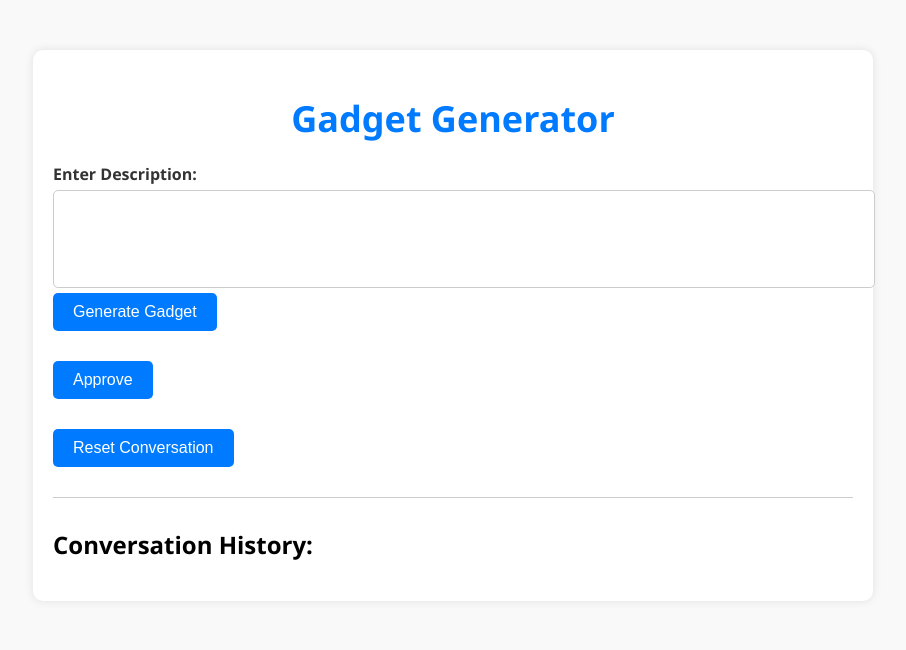
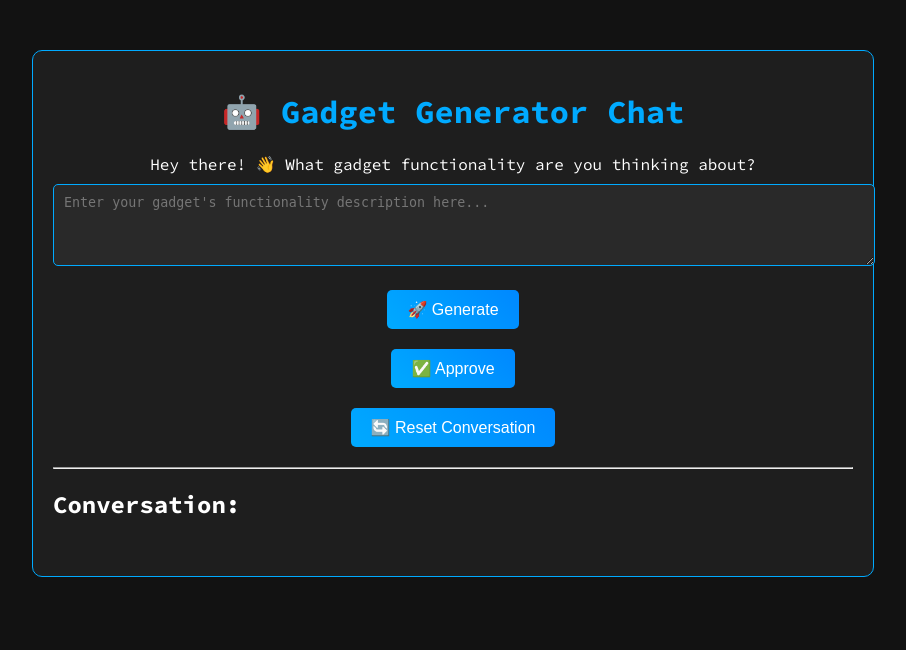
Before and after one commit to Ohadforman/ZF_ele_app, a Flask app: page / in a window 1280 px wide. Shown: the top 650 px of the page, without its empty margins (187-1093 px from the left). Run offline with Flask 3, Linux system fonts and the light colour scheme.

Commit message:
Flask work bot make

```diff
--- a/templates/index.html
+++ b/templates/index.html
@@ -3,110 +3,143 @@
 <head>
     <meta charset="UTF-8">
     <meta name="viewport" content="width=device-width, initial-scale=1.0">
-    <title>Gadget Generator</title>
+    <title>🤖 Gadget Generator Chat</title>
     <link rel="stylesheet" href="https://cdnjs.cloudflare.com/ajax/libs/font-awesome/5.15.4/css/all.min.css">
+    <link href="https://fonts.googleapis.com/css2?family=Source+Code+Pro:wght@400;700&display=swap" rel="stylesheet">
     <style>
+        :root {
+            --background-color: #121212;
+            --primary-color: #0af;
+            --secondary-color: #08f;
+            --text-color: #fff;
+            --accent-color: #ff4081;
+            --chat-background: #242424;
+            --input-background: #292929;
+            --message-user-bg: #007bff;
+            --message-system-bg: #666;
+        }
         body {
-            font-family: 'Segoe UI', Tahoma, Geneva, Verdana, sans-serif;
+            font-family: 'Source Code Pro', monospace;
             margin: 0;
             padding: 0;
-            background-color: #f9f9f9;
+            background-color: var(--background-color);
+            color: var(--text-color);
         }
         .container {
             max-width: 800px;
             margin: 50px auto;
             padding: 20px;
-            background-color: #fff;
+            background-color: #1e1e1e;
             border-radius: 10px;
-            box-shadow: 0 0 10px rgba(0, 0, 0, 0.1);
+            border: 1px solid var(--primary-color);
         }
         h1 {
             text-align: center;
-            color: #007bff;
-            margin-bottom: 20px;
-            font-size: 36px;
+            color: var(--primary-color);
         }
         form {
-            margin-bottom: 30px;
+            margin: 20px 0;
         }
         label {
             display: block;
-            font-weight: bold;
-            margin-bottom: 5px;
-            color: #333;
+            margin-bottom: 10px;
+            text-align: center;
+        }
+        input[type="submit"], .btn {
+            background: linear-gradient(45deg, var(--primary-color), var(--secondary-color));
+            border: none;
+            color: var(--text-color);
+            padding: 10px 20px;
+            cursor: pointer;
+            transition: transform 0.2s, box-shadow 0.2s;
+            border-radius: 5px;
+            display: block;
+            width: auto;
+            margin: 10px auto;
+            font-size: 1rem;
+        }
+        input[type="submit"]:hover, .btn:hover {
+            transform: scale(1.05);
+            box-shadow: 0 0 15px var(--primary-color);
         }
         textarea {
             width: 100%;
             padding: 10px;
-            font-size: 16px;
-            border: 1px solid #ccc;
+            background-color: var(--input-background);
+            border: 1px solid var(--primary-color);
+            color: var(--text-color);
             border-radius: 5px;
-            resize: none;
-        }
-        input[type="submit"], .btn {
-            padding: 10px 20px;
-            font-size: 16px;
-            color: #fff;
-            border: none;
-            border-radius: 5px;
-            cursor: pointer;
-            transition: background-color 0.3s ease;
-        }
-        input[type="submit"] {
-            background-color: #007bff;
-        }
-        input[type="submit"]:hover, .btn:hover {
-            background-color: #0056b3;
-        }
-        .btn-secondary {
-            background-color: #6c757d;
-        }
-        .btn-secondary:hover {
-            background-color: #545b62;
-        }
-        hr {
-            border: none;
-            border-top: 1px solid #ccc;
-            margin: 30px 0;
+            resize: vertical;
+            margin-bottom: 10px;
         }
         .conversation {
+            background-color: var(--chat-background);
+            padding: 10px;
+            border-radius: 5px;
             list-style-type: none;
             padding: 0;
-            margin: 0;
+            margin-top: 20px;
+            overflow-y: auto;
+            max-height: 400px;
         }
         .conversation li {
+            padding: 10px;
             margin-bottom: 10px;
+            border-radius: 5px;
+            background-color: var(--message-system-bg);
+            position: relative;
+            max-width: 80%;
+            word-wrap: break-word;
         }
-        .user {
-            color: #333;
+        .user, .user-message {
+            color: var(--text-color);
+            background-color: var(--message-user-bg);
+            align-self: flex-end;
+            text-align: right;
+            margin-left: auto;
+            border-radius: 10px;
         }
-        .system {
-            color: #007bff;
+        .system, .system-message {
+            color: var(--text-color);
+            background-color: var(--message-system-bg);
+            text-align: left;
+            border-radius: 10px;
         }
     </style>
 </head>
 <body>
     <div class="container">
-        <h1>Gadget Generator</h1>
+        <h1>🤖 Gadget Generator Chat</h1>
         <form method="POST">
-            <label for="description">Enter Description:</label>
-            <textarea id="description" name="description" rows="4" required></textarea>
-            <input type="submit" name="submit" value="Generate Gadget" class="btn">
+            <label for="description">Hey there! 👋 What gadget functionality are you thinking about?</label>
+            <textarea id="description" name="description" rows="4" required placeholder="Enter your gadget's functionality description here..."></textarea>
+            <input type="submit" name="submit" value="🚀 Generate" class="btn">
         </form>
         <form method="POST" action="{{ url_for('approve') }}">
-            <input type="submit" name="approve" value="Approve" class="btn btn-secondary">
+            <input type="submit" name="approve" value="✅ Approve" class="btn">
         </form>
         <form method="POST" action="{{ url_for('reset') }}">
-            <input type="submit" name="reset" value="Reset Conversation" class="btn btn-secondary">
+            <input type="submit" name="reset" value="🔄 Reset Conversation" class="btn">
         </form>
         <hr>
-        <h2>Conversation History:</h2>
+        <h2>Conversation:</h2>
         <ul class="conversation">
             {% for item in session.conversation %}
-                <li class="user">User: {{ item.user }}</li>
-                <li class="system">System: {{ item.system }}</li>
+                <li class="user-message">🤓Amazing and creative user: {{ item.user }} </li>
+                <li class="system-message">🤖GadBot: {{ item.system }} </li>
             {% endfor %}
         </ul>
     </div>
+    <script>
+        document.addEventListener('DOMContentLoaded', () => {
+            const descriptionTextarea = document.getElementById('description');
+            descriptionTextarea.addEventListener('keypress', function(e) {
+                if (e.key === 'Enter' && !e.shiftKey) {
+                    e.preventDefault(); // Prevent the default Enter behavior.
+                    document.querySelector('input[type="submit"][name="submit"]').click(); // Simulate clicking the Generate button.
+                }
+            });
+        });
+    </script>
 </body>
 </html>
```
Also changed, not shown: components_list.txt (+3 -4 lines), generated_skidl_code.py (+19 -12 lines), 1 other file.
